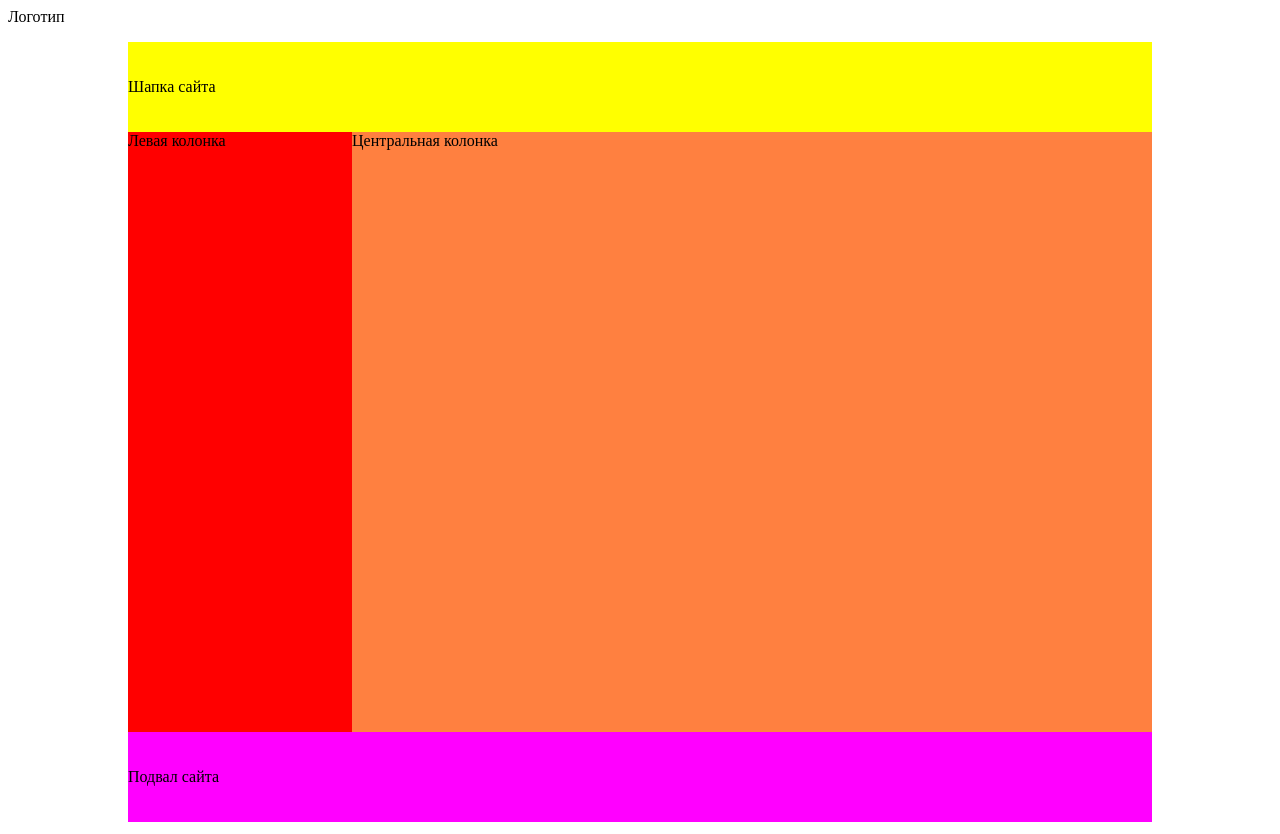
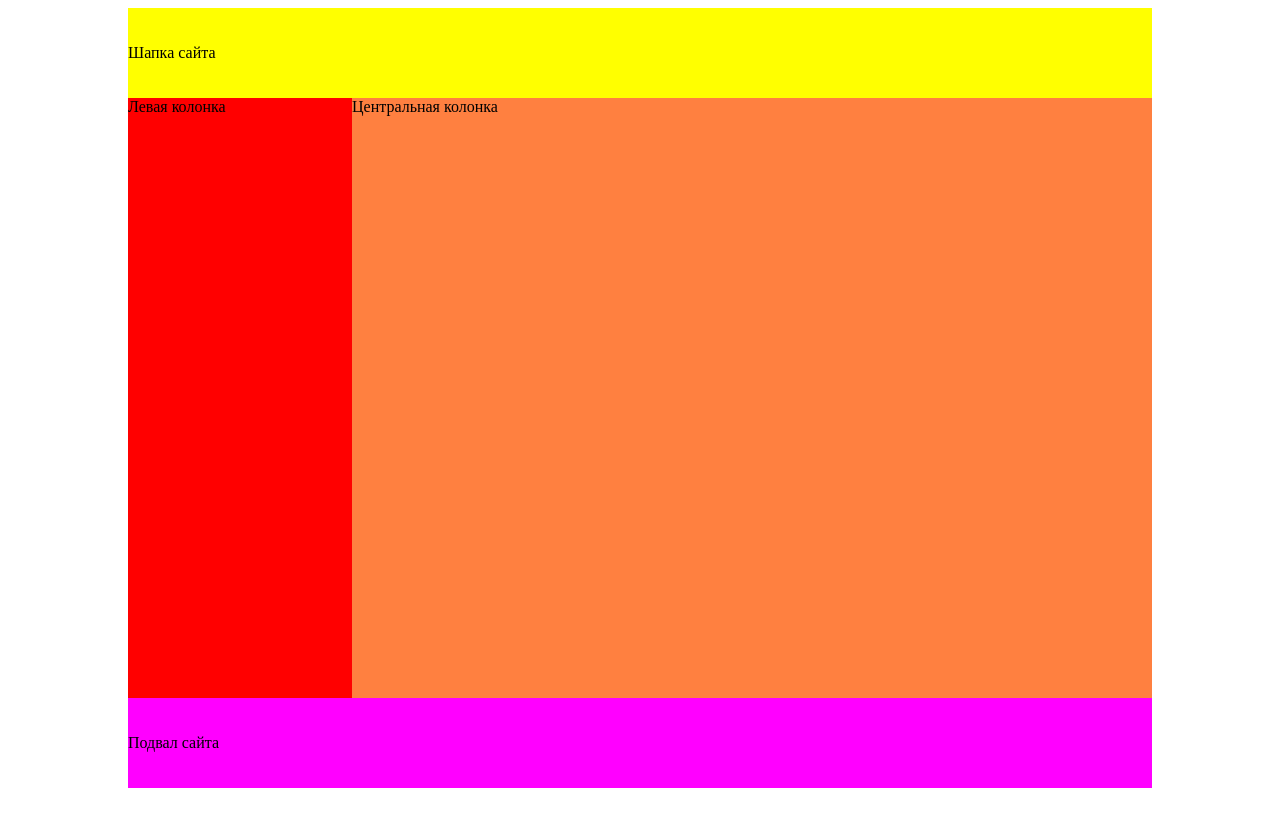
Before and after one commit to IliyaNaumovv/lab2, a plain HTML site: page index.html in a window 1280 px wide. After the commit the page ends 800 px from the top, so only its background shows below. Drawn offline with Linux system fonts and the light colour scheme.

Commit message:
Редактирование

```diff
--- a/index.html
+++ b/index.html
@@ -9,7 +9,6 @@
 </head>
 
 <body>
-    <p>Логотип</p>
 <!-- начало общей таблицы всей страницы  №1-->
 <table height="100%" width="1024" align="center" cellpadding="0" cellspacing="0" border="0">
 <tr><td valign="top">
```
